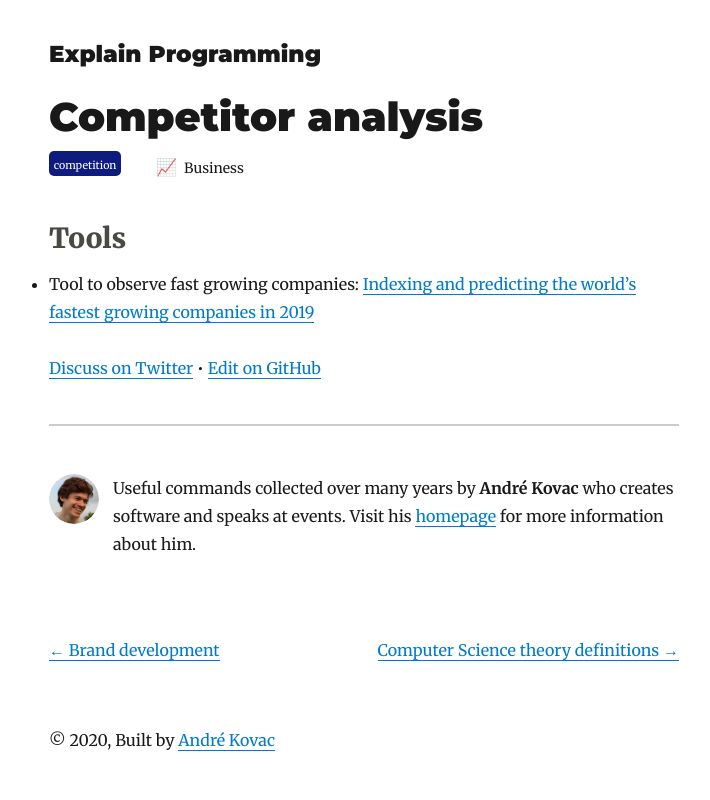
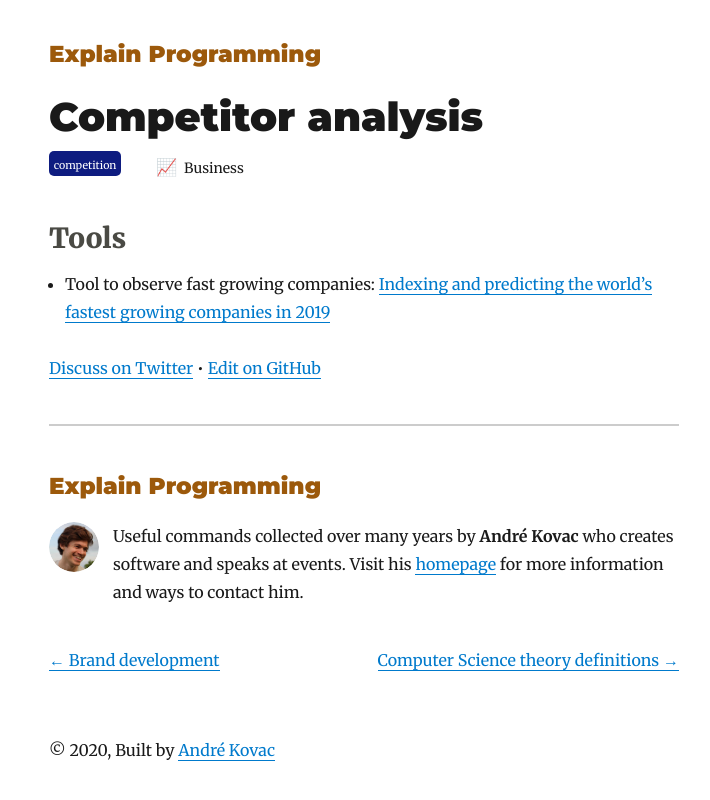
Before and after one commit to andrekovac/explain-programming, a Gatsby site: page /business/competition/ in a window 1280 px wide. Shown: the whole page, without its empty margins (276-986 px from the left). Built offline with nearby package versions, Linux system fonts and the light colour scheme; Gatsby itself is replaced by a stand-in of ours; some packages are replaced by stand-ins of ours.

Commit message:
Smaller design adjustments

```diff
--- a/src/components/bio.js
+++ b/src/components/bio.js
@@ -37,14 +37,14 @@
     <div
       style={{
         display: `flex`,
-        marginBottom: rhythm(2.5),
+        marginBottom: rhythm(0),
       }}
     >
       <Image
         fixed={data.avatar.childImageSharp.fixed}
         alt={author}
         style={{
-          marginRight: rhythm(1 / 2),
+          marginRight: rhythm(0.5),
           marginBottom: 0,
           minWidth: 50,
           borderRadius: `100%`,
@@ -58,7 +58,7 @@
         creates software and speaks at events.
         {` `}
         Visit his <a href={`https://www.andrekovac.com/`}>homepage</a> for more
-        information about him.
+        information and ways to contact him.
       </p>
     </div>
   )
--- a/src/components/layout.css
+++ b/src/components/layout.css
@@ -37,6 +37,14 @@
   padding: 2px;
 }
 
+article ul {
+  margin-left: 1rem;
+}
+
 footer {
   margin-top: 3rem;
 }
+
+article footer {
+  margin-bottom: 2rem;
+}
--- a/src/components/layout.js
+++ b/src/components/layout.js
@@ -54,7 +54,7 @@
             style={{
               boxShadow: `none`,
               textDecoration: `none`,
-              color: `inherit`,
+              color: `#9C590B`,
             }}
             to={`/`}
           >
--- a/src/templates/blog-post.js
+++ b/src/templates/blog-post.js
@@ -92,6 +92,25 @@
             }}
           />
           <footer>
+            <h3
+              style={{
+                fontFamily: `Montserrat, sans-serif`,
+                fontStyle: 'normal',
+                marginTop: 0,
+                marginBottom: rhythm(0.8),
+              }}
+            >
+              <Link
+                style={{
+                  boxShadow: `none`,
+                  textDecoration: `none`,
+                  color: `#9C590B`,
+                }}
+                to={`/`}
+              >
+                {siteTitle}
+              </Link>
+            </h3>
             <Bio />
           </footer>
         </article>
```
